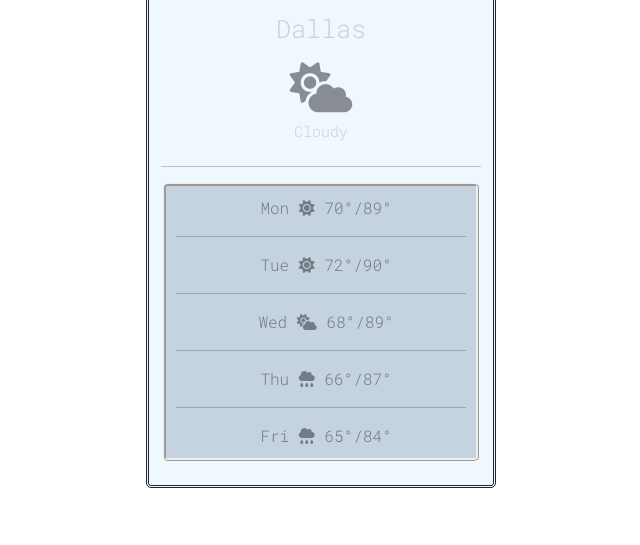
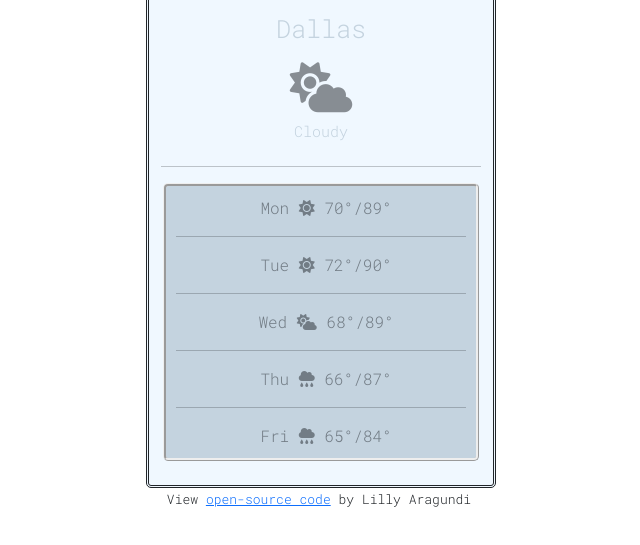
Before and after one commit to lillyaragundi/weather-app-project, a plain HTML site: page index.html in a window 1280 px wide. Shown: the part 255-800 px from the top of the page, without its empty margins (321-961 px from the left). Drawn offline with nearby package versions, Linux system fonts and the light colour scheme; no server answers.

Commit message:
changed title and added open src code link

```diff
--- a/index.html
+++ b/index.html
@@ -4,7 +4,7 @@
     <meta charset="UTF-8" />
     <meta http-equiv="X-UA-Compatible" content="IE=edge" />
     <meta name="viewport" content="width=device-width, initial-scale=1.0" />
-    <title>Wireframe</title>
+    <title>Weather App</title>
     <script src="https://unpkg.com/axios@1.1.2/dist/axios.min.js"></script>
     <link
       href="https://cdn.jsdelivr.net/npm/bootstrap@5.3.0-alpha3/dist/css/bootstrap.min.css"
@@ -95,6 +95,15 @@
         </div>
       </div>
     </div>
+    <p class="source-code">
+      View
+      <a
+        href="https://github.com/lillyaragundi/weather-app-project"
+        target="_blank"
+        >open-source code</a
+      >
+      by Lilly Aragundi
+    </p>
     <script src="src/index.js"></script>
   </body>
 </html>
--- a/src/styles.css
+++ b/src/styles.css
@@ -106,3 +106,7 @@ h3 {
 .weather-icon {
   text-align: center;
 }
+
+.source-code {
+  font-size: 13px;
+}
```
